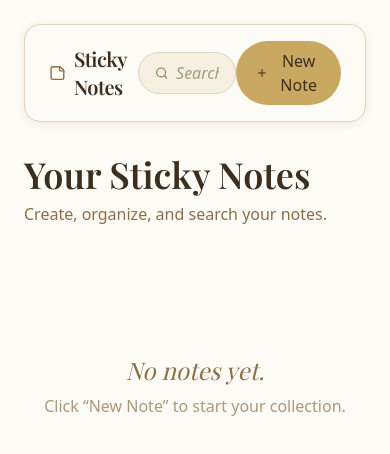
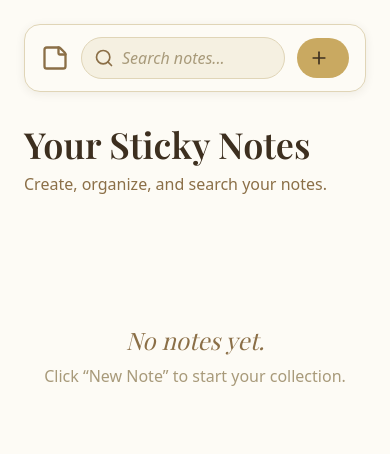
Before and after one commit to Rohitxcode/Sticky-notes, a Next.js app: page / in a window 390 px wide. Shown: the top 454 px of the page. Built offline with nearby package versions, Linux system fonts and the light colour scheme.

Commit message:
style: smooth responsive collapse for navbar on small screens

```diff
--- a/components/Navbar.tsx
+++ b/components/Navbar.tsx
@@ -11,35 +11,57 @@
 
 export default function Navbar({ onNewNote, search, onSearchChange }: NavbarProps) {
   return (
-    <nav className="flex items-center justify-between rounded-2xl border border-[#e0d5b7] bg-[#fdfbf5] px-6 py-4 shadow-[0_2px_10px_rgba(61,47,31,0.08)]">
+    <nav className="flex items-center gap-3 rounded-2xl border border-[#e0d5b7] bg-[#fdfbf5] px-4 py-3 shadow-[0_2px_10px_rgba(61,47,31,0.08)] sm:px-6 sm:py-4">
 
       {/* Brand */}
-      <div className="flex items-center gap-2">
+      <div className="flex shrink-0 items-center gap-2">
         <StickyNote className="h-7 w-7 text-[#8b6f47]" />
-        <h1 className="font-serif text-xl font-semibold tracking-tight text-[#3d2f1f]">
+        <h1
+          className="
+            overflow-hidden whitespace-nowrap
+            font-serif text-xl font-semibold tracking-tight text-[#3d2f1f]
+            max-w-[200px] opacity-100 ml-0
+            transition-all duration-300 ease-out
+            max-[600px]:max-w-0 max-[600px]:opacity-0 max-[600px]:-ml-2
+          "
+        >
           Sticky Notes
         </h1>
       </div>
 
       {/* Search */}
-      <div className="flex w-85 items-center gap-2 rounded-full border border-[#e0d5b7] bg-[#f5f0e1] px-4 py-2">
-        <Search className="h-5 w-5 text-[#8b6f47]" />
+      <div className="flex min-w-0 flex-1 items-center gap-2 rounded-full border border-[#e0d5b7] bg-[#f5f0e1] px-3 py-2 sm:px-4">
+        <Search className="h-5 w-5 shrink-0 text-[#8b6f47]" />
         <input
           type="text"
           value={search}
           onChange={(e) => onSearchChange(e.target.value)}
           placeholder="Search notes..."
-          className="w-full bg-transparent font-garamond text-[#3d2f1f] outline-none placeholder:italic placeholder:text-[#a89a7a]"
+          className="w-full min-w-0 bg-transparent font-garamond text-[#3d2f1f] outline-none placeholder:italic placeholder:text-[#a89a7a]"
         />
       </div>
 
       {/* New Note button */}
       <MagneticButton
         onClick={onNewNote}
-        className="flex items-center gap-2 rounded-full bg-[#c9a961] px-5 py-2 font-garamond text-[#3d2f1f] transition-colors hover:bg-[#b8985a]"
+        className="
+          flex shrink-0 items-center gap-2 rounded-full bg-[#c9a961]
+          px-5 py-2 font-garamond text-[#3d2f1f]
+          transition-colors hover:bg-[#b8985a]
+          max-[600px]:px-3
+        "
       >
         <Plus className="h-5 w-5" />
-        New Note
+        <span
+          className="
+            overflow-hidden whitespace-nowrap
+            max-w-[120px] opacity-100
+            transition-all duration-300 ease-out
+            max-[600px]:max-w-0 max-[600px]:opacity-0
+          "
+        >
+          New Note
+        </span>
       </MagneticButton>
     </nav>
   );
```
